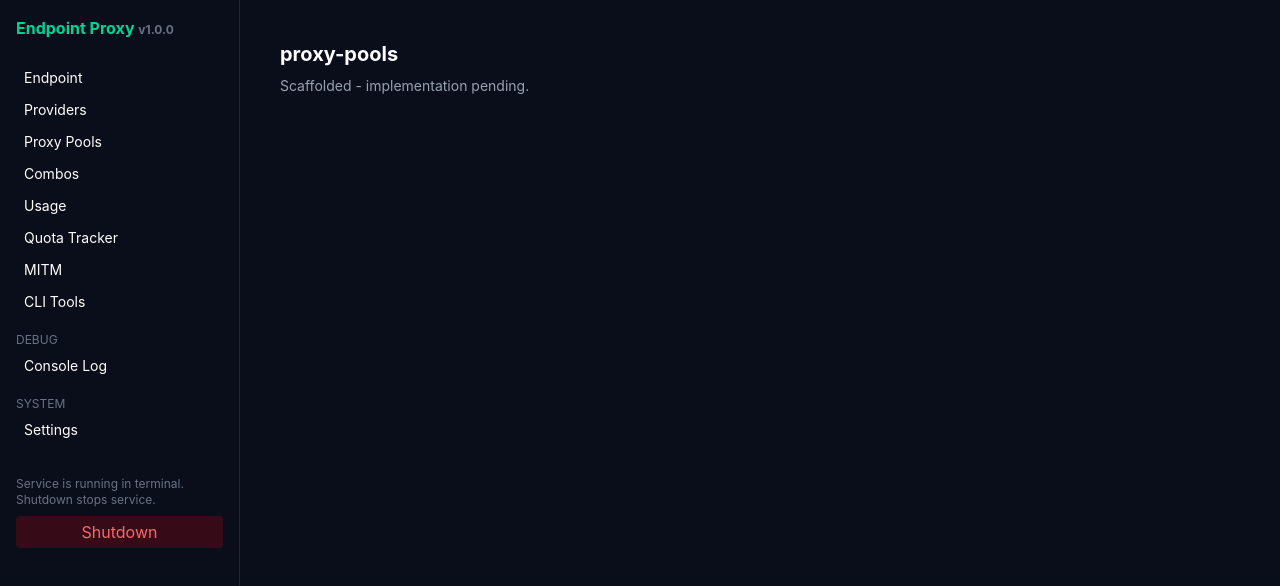
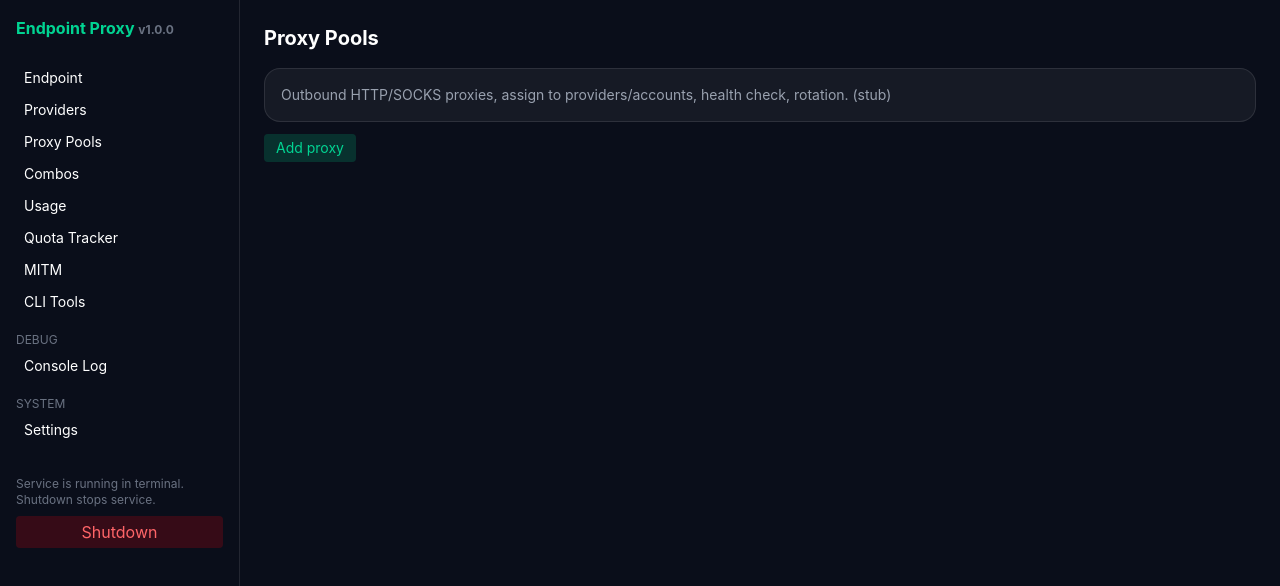
Before and after one commit to soroushse7o/3EVO-router, a Next.js app: page /proxy-pools in a window 1280 px wide. Shown: the top 586 px of the page. Built offline with nearby package versions, Linux system fonts and the light colour scheme.

Commit message:
feat: proxy pools page (stub)

```diff
--- a/src/app/(dashboard)/proxy-pools/page.tsx
+++ b/src/app/(dashboard)/proxy-pools/page.tsx
@@ -1 +1,12 @@
-export default function Page(){return <div className="p-4"><h1 className="text-xl font-bold">proxy-pools</h1><p className="text-gray-400 text-sm mt-2">Scaffolded - implementation pending.</p></div>;}
+"use client";
+export default function ProxyPoolsPage() {
+  return (
+    <div>
+      <h1 className="text-xl font-bold mb-4">Proxy Pools</h1>
+      <div className="rounded-2xl border border-white/10 bg-white/5 p-4 text-sm text-gray-400">
+        Outbound HTTP/SOCKS proxies, assign to providers/accounts, health check, rotation. (stub)
+      </div>
+      <button className="mt-3 rounded bg-emerald-500/20 text-emerald-400 px-3 py-1 text-sm">Add proxy</button>
+    </div>
+  );
+}
```
